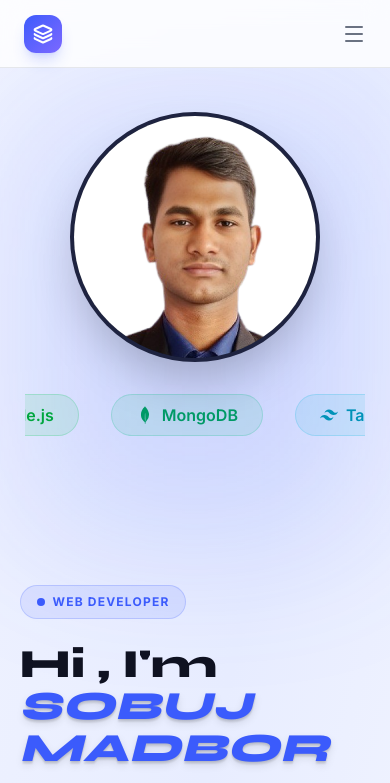
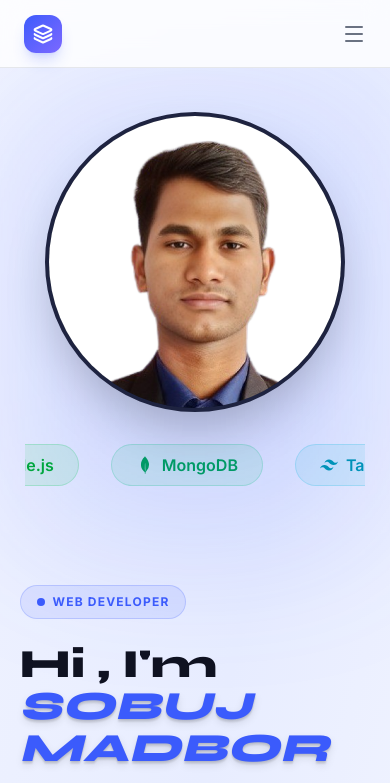
Before and after one commit to MDSOBUJMADBOR/Portflio, a Next.js app: page / in a window 390 px wide. Shown: the top 783 px of the page. Built offline with nearby package versions, Linux system fonts and the light colour scheme; a web font is replaced by a local one.

Commit message:
photo size

```diff
--- a/components/hero.js
+++ b/components/hero.js
@@ -132,11 +132,11 @@ export default function Hero() {
             <div className="absolute inset-0 bg-blue/30 dark:bg-blue/20 rounded-[40px] blur-[80px] animate-pulse" />
 
             {/* Image Container - Now Rectangular */}
-            <div className="relative mx-auto w-[250px]  md:w-full h-[250px] md:h-full bg-[#111827]  rounded-full  border-4  overflow-hidden shadow-2xl">
+            <div className="relative mx-auto w-[300px]  md:w-full h-[300px] md:h-full bg-[#111827]  rounded-full  border-4  overflow-hidden shadow-2xl">
               <img
                 src="/profile1.png"
                 alt="SOBUJ MADBOR"
-                className="w-[250px] md:w-full h-[250px] md:h-full object-cover object-top scale-105 hover:scale-110 transition-transform duration-700"
+                className="w-[300px] md:w-full h-[300px] md:h-full object-cover object-top scale-105 hover:scale-110 transition-transform duration-700"
               />
               <div className="absolute inset-0 bg-gradient-to-t  to-transparent" />
             </div>
```
